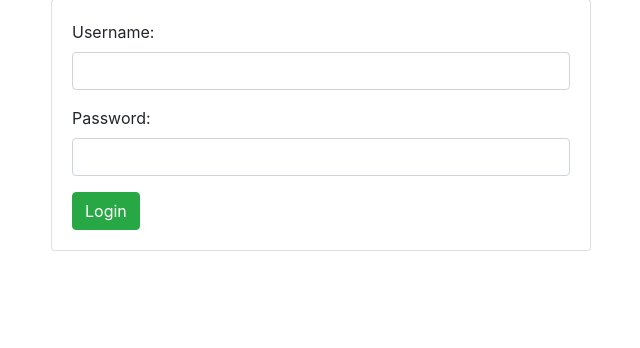
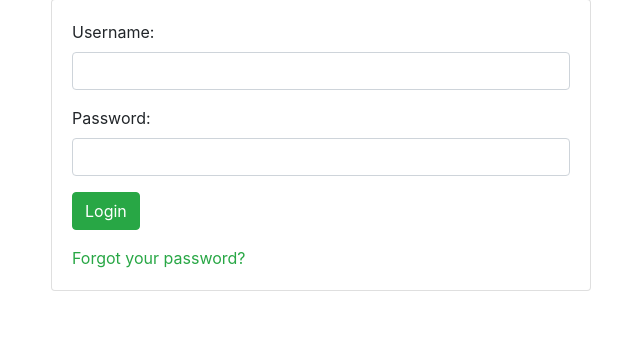
Before and after one commit to yusuphiqbal/bookmarks, a Django app: page /account/login/ in a window 1280 px wide. Shown: the part 202-550 px from the top of the page, without its empty margins (319-959 px from the left). Run offline with Django 3.2, Linux system fonts and the light colour scheme; some libraries are stand-ins or nearby versions.

Commit message:
Added a forgot password link

```diff
--- a/account/templates/registration/login.html
+++ b/account/templates/registration/login.html
@@ -26,6 +26,7 @@
                             {% csrf_token %}
                             <input type="hidden" name="next" value="{{ next }}">
                             <button type="submit" class="btn btn-success">Login</button>
+                            <a href="{% url 'password_reset' %}" class="text-success d-block mt-3">Forgot your password?</a>
                         </form>
                     </div>
                 </div>
```
